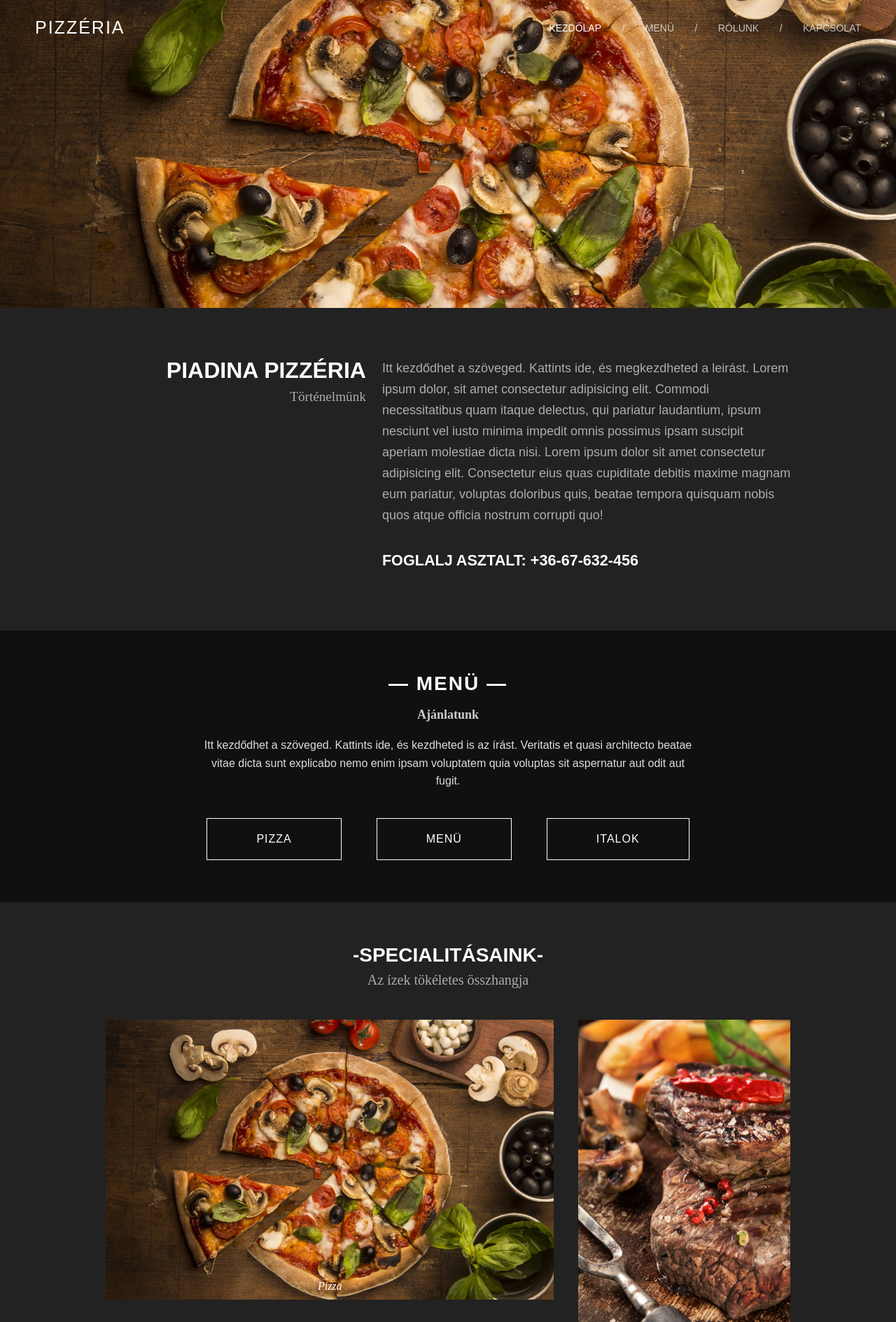
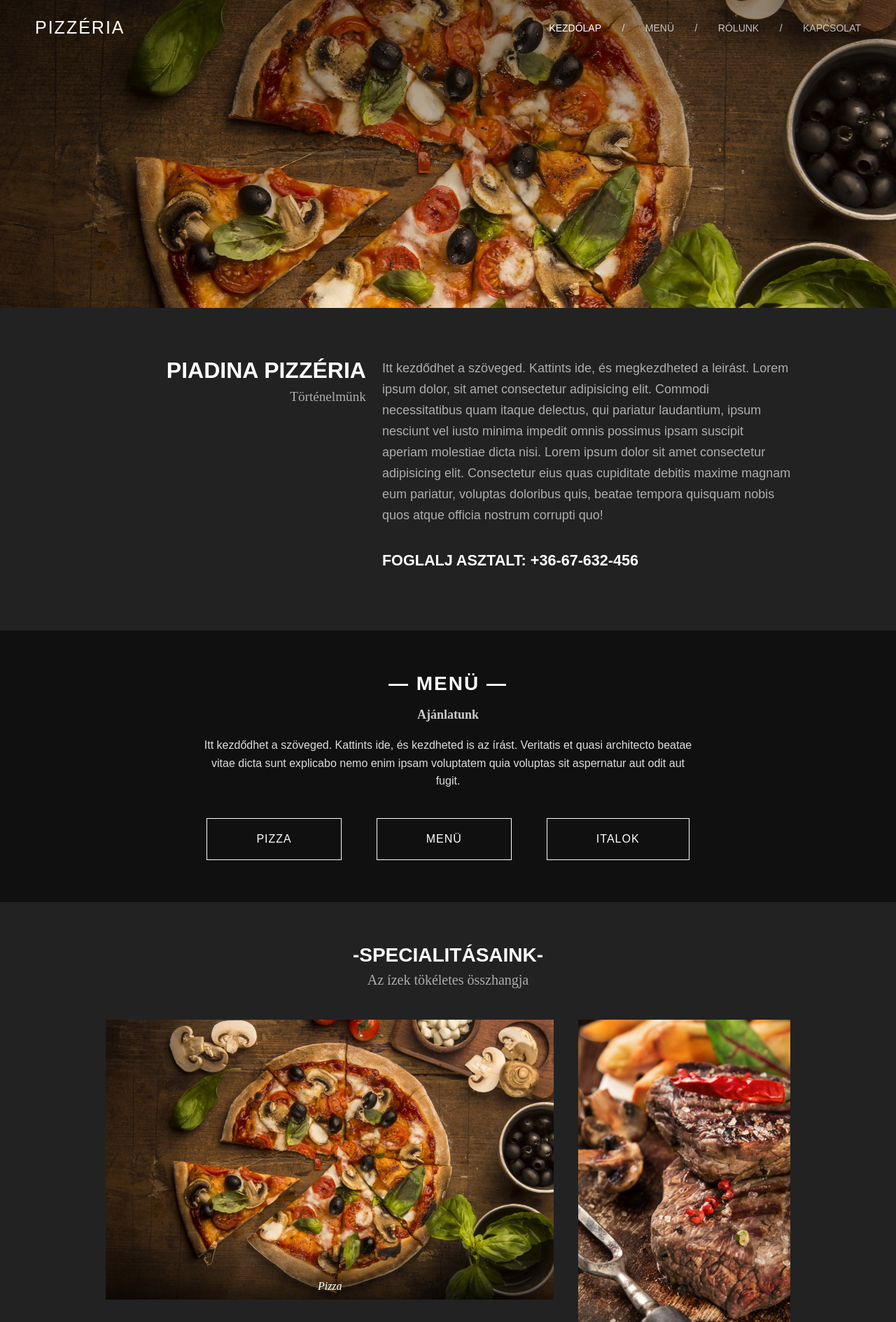
Before and after one commit to tomozalan/tomozalan_pizzaria, a plain HTML site: page index.html in a window 1280 px wide. Shown: the top 1889 px of the page at 70% size. Drawn offline with Linux system fonts and the light colour scheme.

Commit message:
Grid befejezése

```diff
--- a/index.css
+++ b/index.css
@@ -42,11 +42,26 @@ nav a:hover{
 nav .per:hover{
     color: rgba(255, 255, 255, 0.719);
 }
-.fejlec img{
+.fejlec {
+  position: relative;
+}
+
+.fejlec img {
   width: 100%;
   height: 55vh;
   object-fit: cover;
   display: block;
+}
+
+.fejlec::after {
+  content: "";
+  position: absolute;
+  top: 0;
+  left: 0;
+  width: 100%;
+  height: 100%;
+  background: linear-gradient(to bottom, rgba(0, 0, 0, 0.411), rgba(0,0,0,0));
+  pointer-events: none;
 }
 #aktiv{
     color: white;
@@ -183,11 +198,28 @@ nav .per:hover{
         height: 800px;
       }
       .container div {
+        position: relative;
+        overflow: hidden;
         padding: 10px;
         display: flex;
         flex-direction: row;
         align-items: end;
         justify-content: center;
+        background-size: cover;
+        background-position: center;
+        background-repeat: no-repeat;
+    }
+
+    .container div::before {
+        content: "";
+        position: absolute;
+        inset: 0;
+        background: linear-gradient(
+        to bottom,
+        rgba(0,0,0,0) 0%,
+        rgba(0,0,0,0) 80%,
+        rgba(0,0,0,0.7) 100%);
+        z-index: 0;
     }
       .container div.pizza1 {
         grid-area: pizza1;
@@ -213,6 +245,9 @@ nav .per:hover{
       .container div.blank {
         grid-area: blank;
       }
+      .container div.blank::before {
+        display: none;
+    }
       .container div.elo {
         grid-area: elo;
         background-image: url(/img/pizzakep5.jpg);
@@ -229,7 +264,24 @@ nav .per:hover{
       .container .tnr{
         color: white;
         font-size: medium;
+        position: relative;
+        z-index: 1;
       }
-      .container div.blank :hover{
-        background-color: rgba(255, 255, 0, 0.644);
+      .container div::after {
+        content: "";
+        position: absolute;
+        top: 0;
+        left: 0;
+        width: 100%;
+        height: 100%;
+        background: rgba(192, 192, 0, 0.507); /* sárga áttetsző */
+        opacity: 0;
+        transition: 0.3s;
     }
+
+    .container div:hover::after {
+        opacity: 1;
+    }
+    .container div.blank::after {
+        display: none;
+    }
--- a/index.html
+++ b/index.html
@@ -10,13 +10,13 @@
     <header>
         <div class="logo">PIZZÉRIA</div>
         <nav>
-            <a class="pontok" id="aktiv" href="#">KEZDŐLAP</a>
+            <a class="pontok" id="aktiv" href="">KEZDŐLAP</a>
             <a class="per">/</a>
-            <a class="pontok" href="#">MENÜ</a>
+            <a class="pontok" href="">MENÜ</a>
             <a class="per">/</a>
-            <a class="pontok" href="#">RÓLUNK</a>
+            <a class="pontok" href="">RÓLUNK</a>
             <a class="per">/</a>
-            <a class="pontok" href="#">KAPCSOLAT</a>
+            <a class="pontok" href="">KAPCSOLAT</a>
         </nav>
     </header>
 
```
Lines whose indentation alone changed are shown as unchanged.
